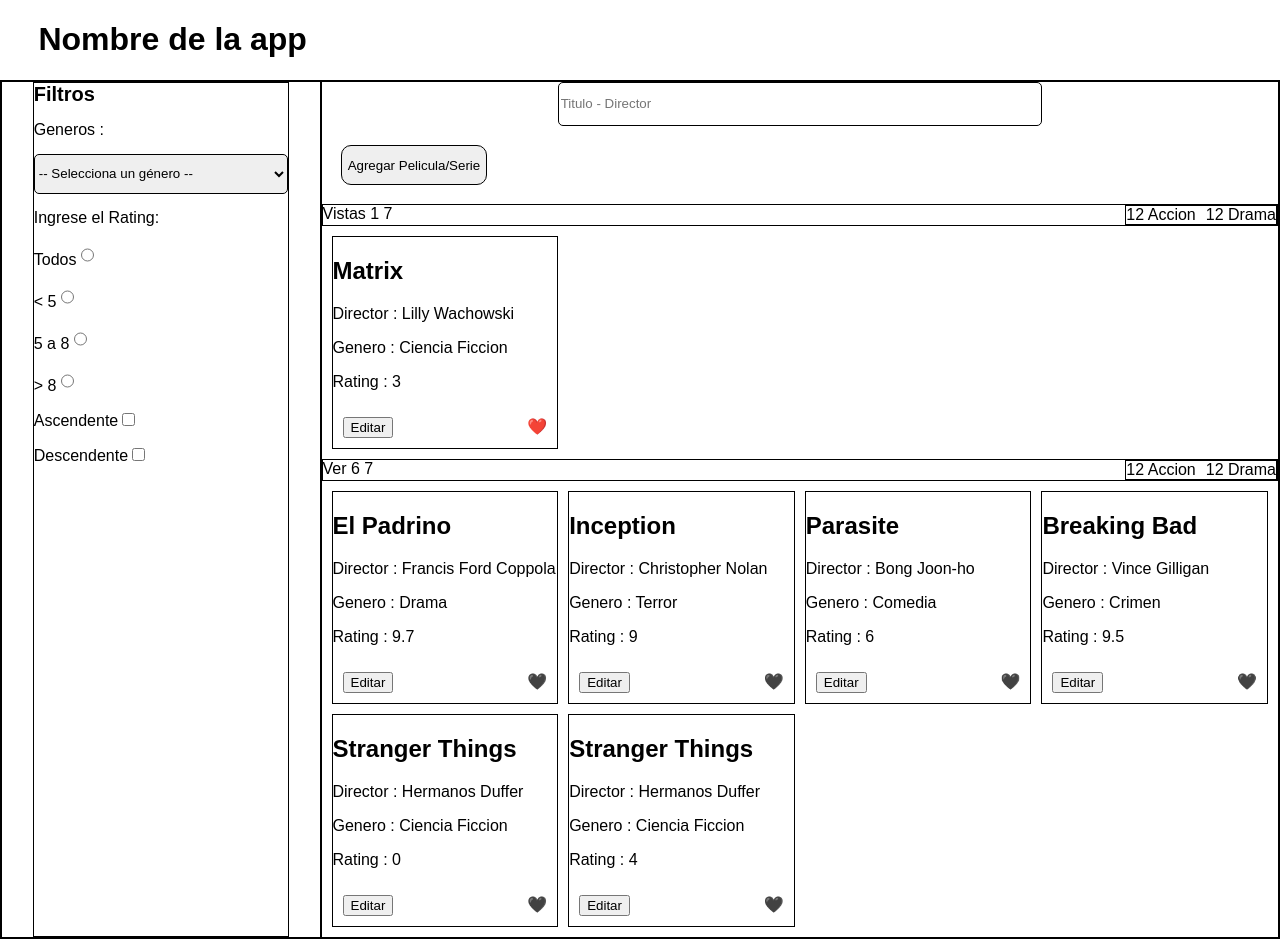
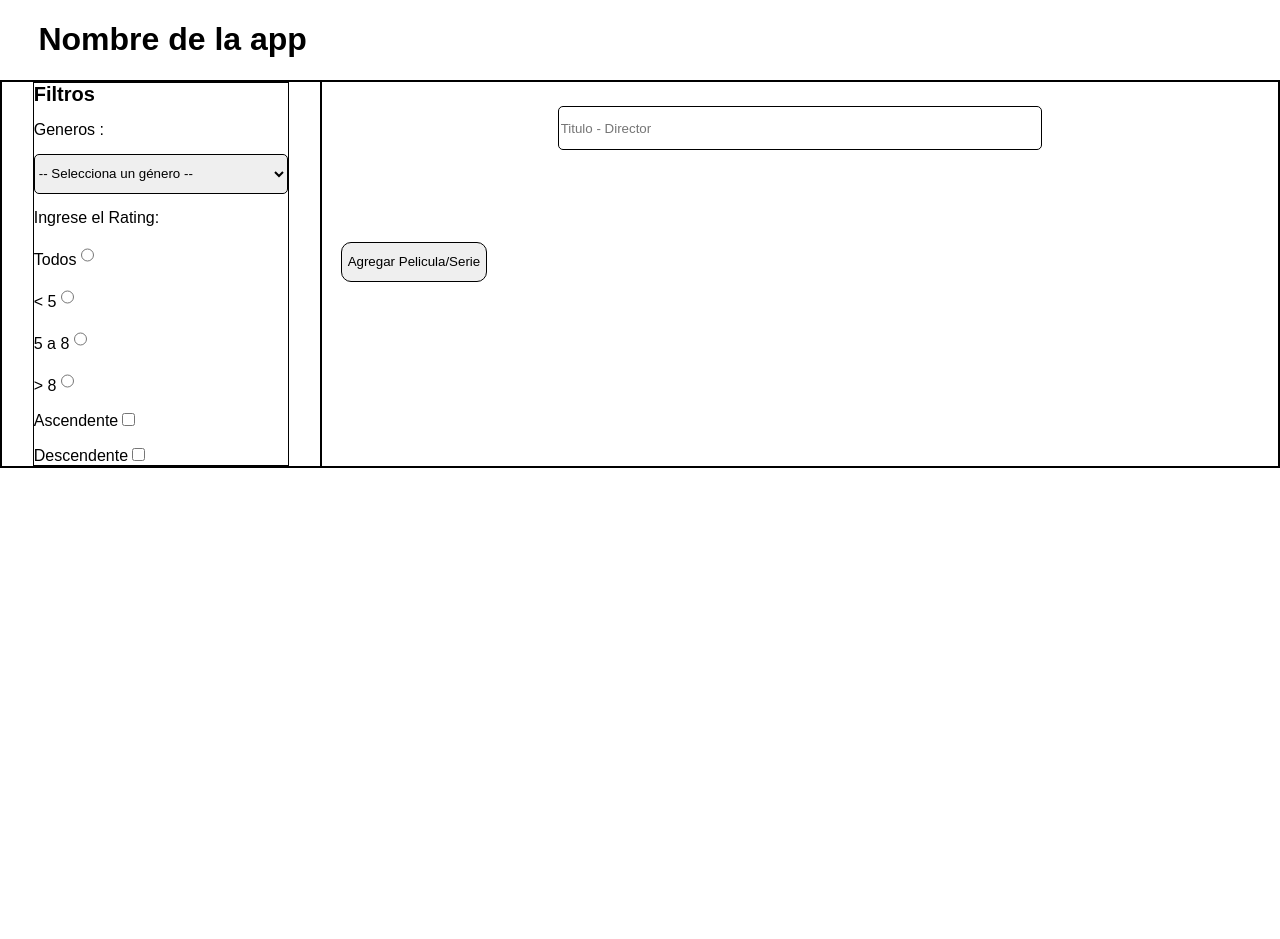
Before and after one commit to Diiegorios46/-1proyect-react-PWA, a React (Vite) app in the folder proyectReact/: page / in a window 1280 px wide. After the commit the page ends 800 px from the top, so only its background shows below. Built offline with nearby package versions, Linux system fonts and the light colour scheme.

Commit message:
filtros - barra de busqueda - conectadas

```diff
--- a/proyectReact/src/pages/Home/Home.jsx
+++ b/proyectReact/src/pages/Home/Home.jsx
@@ -102,8 +102,8 @@ const Home = () => {
             aux = 2;
         else if (rating > 8)
             aux = 3;
-        console.log(aux)
-        console.log(rating)
+        console.log("rating :" + rating)
+        console.log("grupo: "+ aux)
         return aux
     }
 
@@ -112,46 +112,56 @@ const Home = () => {
     }
 
     const contenidoBuscado = () => {
-        let posiblesPeliculas = arrayModPelis.filter((content) => content.titulo == buscarXPeliculaSerie || content.director == buscarXPeliculaSerie);
-        console.log(posiblesPeliculas);
         return (
-                posiblesPeliculas.map((contenido2) => {
-                    return(
-                        <Card
-                            key={contenido2.id}
-                            titulo={contenido2.titulo}
-                            director={contenido2.director}
-                            genero={contenido2.genero}
-                            rating={contenido2.rating}
-                            id={contenido2.id}
-                            estadoVisto={contenido2.visto}
-                            Onclick={handleChange}
-                        />
-                    )
-                }
-            )
+            <div>
 
-        )
-    }
+                {(() => {
+                    const arrayAux = arrayModPelis.filter(
+                        (content) =>
+                            (buscarXRating == 0 || buscarRating(content.rating) == buscarXRating) &&
+                            (content.titulo == buscarXPeliculaSerie || content.director == buscarXPeliculaSerie) &&
+                            !content.visto && filtrarPorGenero(content.genero)
+                    );
+                    return arrayAux.length === 0 ? (
+                        <div>No hay resultados</div>
+                    ) : (
+                        arrayAux.map((content) => (
+                            <Card
+                                key={content.id}
+                                titulo={content.titulo}
+                                director={content.director}
+                                genero={content.genero}
+                                rating={content.rating}
+                                id={content.id}
+                                estadoVisto={content.visto}
+                                Onclick={handleChange}
+                            />
+                        ))
+                    );
+                })}
 
-    const contenidoVisto = () => {
-            return(
-                arrayModPelis
-                    .filter((contenido) => !contenido.visto && filtrarPorGenero(contenido.genero) && (buscarXRating == 0 || buscarRating(contenido.rating) == buscarXRating))
-                    .map((contenido) => (
-                    <Card
-                        key={contenido.id}
-                        titulo={contenido.titulo}
-                        director={contenido.director}
-                        genero={contenido.genero}
-                        rating={contenido.rating}
-                        id={contenido.id}
-                        estadoVisto={contenido.visto}
-                        Onclick={handleChange}
-                    />
-                ))
-            )
-    }
+            </div>
+        );
+    };
+
+    // const contenidoVisto = () => {
+    //         return(
+    //             arrayModPelis
+    //                 .filter((contenido) => !contenido.visto && filtrarPorGenero(contenido.genero) && (buscarXRating == 0 || buscarRating(contenido.rating) == buscarXRating))
+    //                 .map((contenido) => (
+    //                 <Card
+    //                     key={contenido.id}
+    //                     titulo={contenido.titulo}
+    //                     director={contenido.director}
+    //                     genero={contenido.genero}
+    //                     rating={contenido.rating}
+    //                     id={contenido.id}
+    //                     estadoVisto={contenido.visto}
+    //                     Onclick={handleChange}
+    //                 />
+    //             ))
+    //         )
+    // }
 
 
     useEffect(() => {
@@ -254,7 +264,7 @@ const Home = () => {
 
                 {/* Titulo / director - Busqueda */}
                 <div className={Styles.container_inputBusqueda}>
-                    <input type="text" className={Styles.inputBusquedaPeli} placeholder="Titulo - Director" onChange={handleFiltroXPeli}/>
+                    <input type="text" className={Styles.inputBusquedaPeli} placeholder="Titulo - Director" onBlur={handleFiltroXPeli}/>
                 </div>
 
                 {contenidoBuscado()}
@@ -265,10 +275,10 @@ const Home = () => {
                 </div>
 
                 {/* vistas */}
-                <EstadoVisto estado={"Vistas"} cantVista={contarVistas()} CantTiposGenero={contarGeneros()}/>
+                {/* <EstadoVisto estado={"Vistas"} cantVista={contarVistas()} CantTiposGenero={contarGeneros()}/> */}
 
                 {/* Container cards */}
-                <div className={Styles.container_cards}>
+                {/* <div className={Styles.container_cards}>
                     {arrayModPelis
                         .filter((contenido) => contenido.visto == true)
                         .map((contenido) => (
@@ -283,16 +293,16 @@ const Home = () => {
                             Onclick={handleChange}
                         />
                     ))}
-                </div>
+                </div> */}
 
                 {/* ver */}
                 <div>
-                    <EstadoVisto estado={"Ver"} cantVista={contarNoVistas()} CantTiposGenero={contarGeneros()}/>
+                    {/* <EstadoVisto estado={"Ver"} cantVista={contarNoVistas()} CantTiposGenero={contarGeneros()}/> */}
                 </div>
 
                 {/*------------------------------PELICULAS POR VER ---------------------------------------------  */}
                 <div className={Styles.container_cards}>
-                    {contenidoVisto()}
+                    {/* {contenidoVisto()} */}
                 </div>
 
 
```
